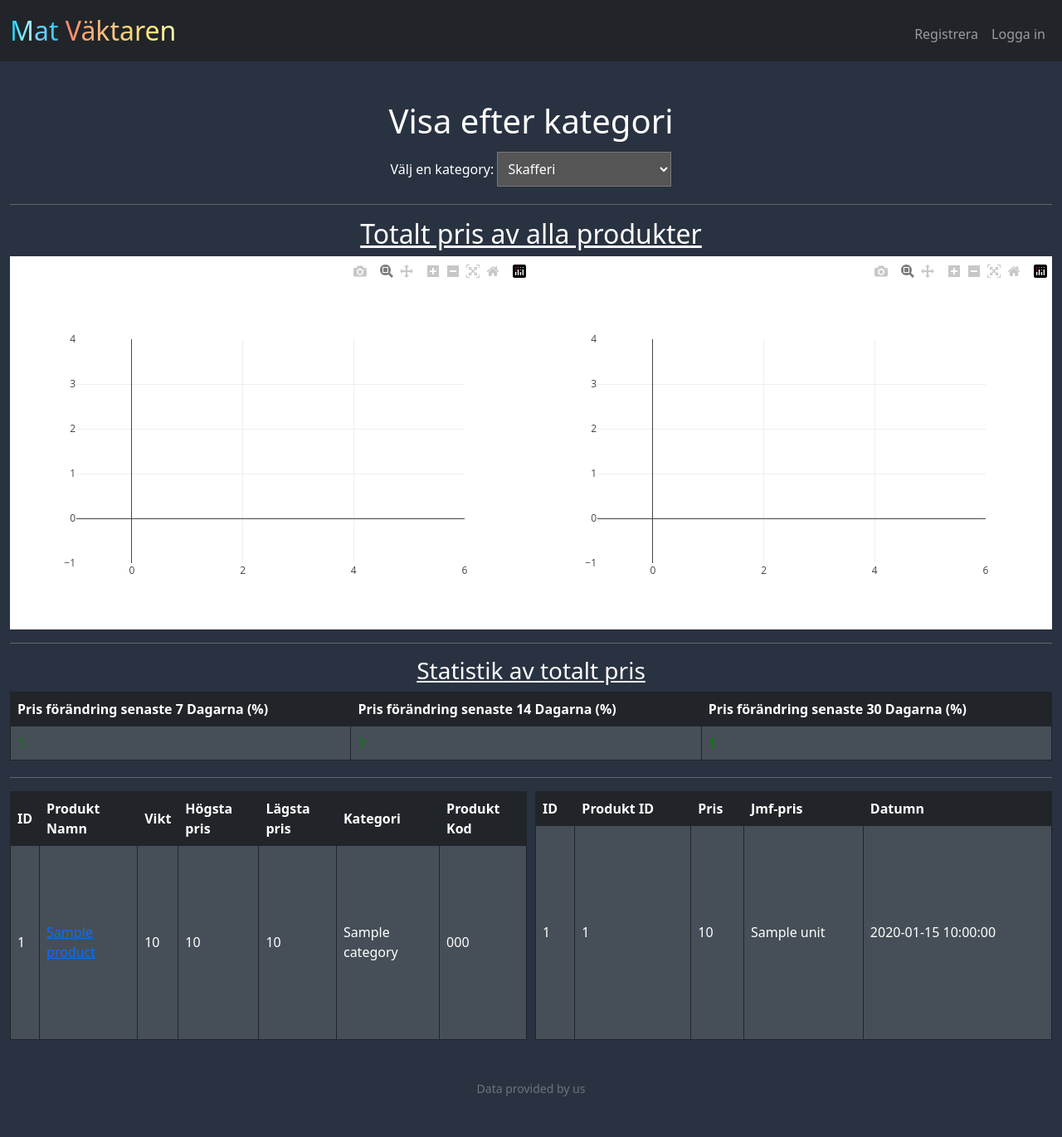
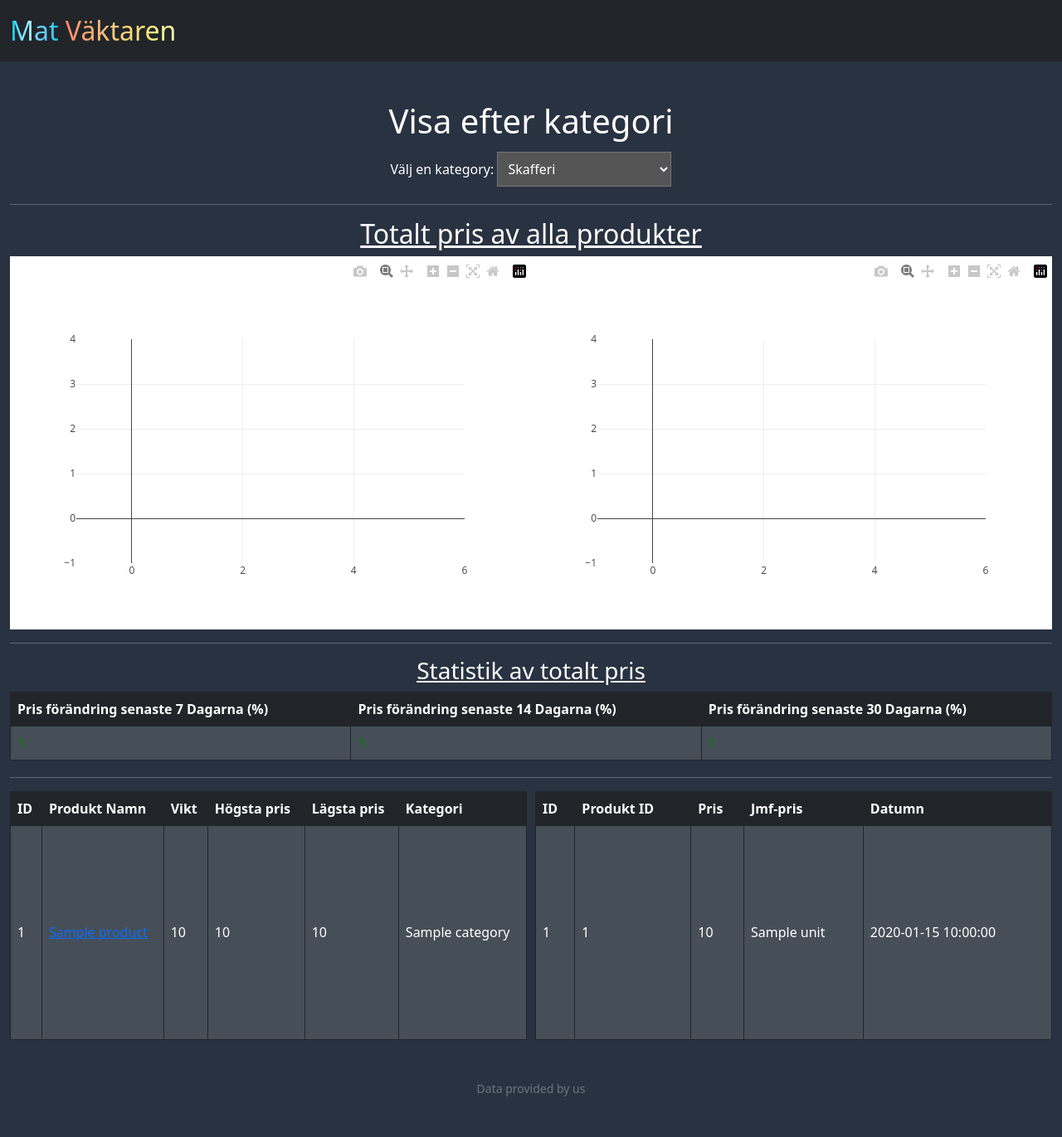
Before and after one commit to jakobholger/MatVaktaren, a Python web app: template src/templates/products.html in a window 1280 px wide. Shown: the whole page at 83% size. Run offline with Jinja, Linux system fonts and the light colour scheme; the template is opened without the code that fills it: most values are stand-ins (such as "Sample title", 1, 10 or a date in 2020); some libraries are stand-ins or nearby versions.

Commit message:
Removed login and register, also removed product_code

```diff
--- a/src/app.py
+++ b/src/app.py
@@ -202,7 +202,7 @@ def product_page(product_code):
 
     df = pd.DataFrame(dataPriceHistory)
 
-    fig = px.line(df, x='date', y='price', labels={'price': 'price'}, title=f'{dict(product)['product_name']} Pris över tid')
+    fig = px.line(df, x='date', y='price', labels={'price': 'Pris (kr)', 'date' : 'Datumn'}, title=f'{dict(product)['product_name']} Pris över tid')
 
     fig.update_layout(
         autosize=True,
--- a/src/templates/category.html
+++ b/src/templates/category.html
@@ -99,7 +99,6 @@
                         <th>Produkt Namn</th>
                         <th>Vikt</th>
                         <th>Kategori</th>
-                        <th>Produkt Kod</th>
                     </tr>
                 </thead>
                 <tbody>
@@ -109,7 +108,6 @@
                         <td><a href="/products/{{ product.product_code }}">{{ product.product_name }}</a></td>
                         <td>{{ product.weight }}</td>
                         <td>{{ product.category }}</td>
-                        <td>{{ product.product_code }}</td>
                     </tr>
                     {% endfor %}
                 </tbody>
--- a/src/templates/layout.html
+++ b/src/templates/layout.html
@@ -44,8 +44,10 @@
                         </ul>
                     {% else %}
                         <ul class="navbar-nav ms-auto mt-2">
+                            <!--
                             <li class="nav-item"><a class="nav-link" href="/register">Registrera</a></li>
                             <li class="nav-item"><a class="nav-link" href="/login">Logga in</a></li>
+                            -->
                         </ul>
                     {% endif %}
                 </div>
--- a/src/templates/products.html
+++ b/src/templates/products.html
@@ -118,7 +118,6 @@
                         <th>Högsta pris</th>
                         <th>Lägsta pris</th>
                         <th>Kategori</th>
-                        <th>Produkt Kod</th>
                     </tr>
                 </thead>
                 <tbody>
@@ -130,7 +129,6 @@
                         <td>{{ product.max_price }}</td>
                         <td>{{ product.min_price }}</td>
                         <td>{{ product.category }}</td>
-                        <td>{{ product.product_code }}</td>
                     </tr>
                     {% endfor %}
                 </tbody>
```
Also changed, not shown: src/site.db.
